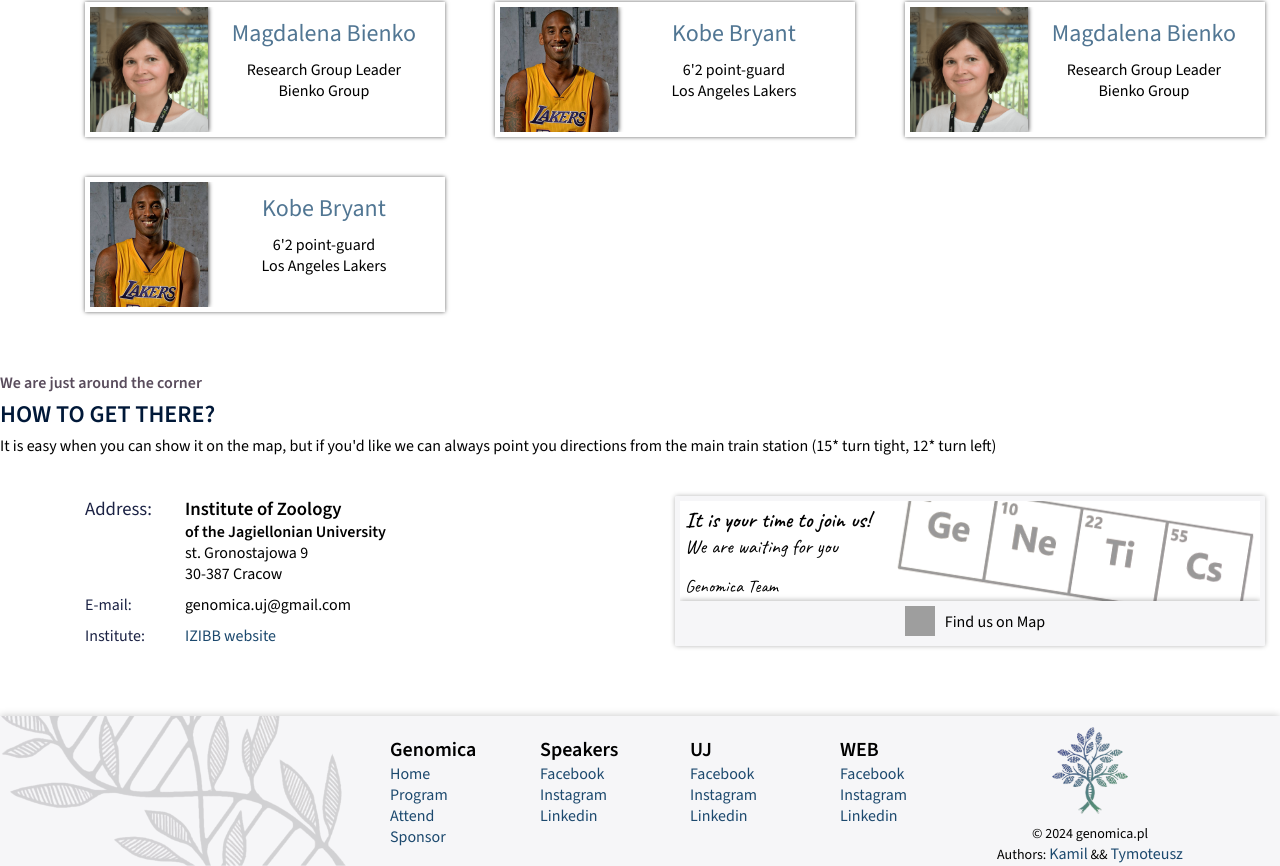
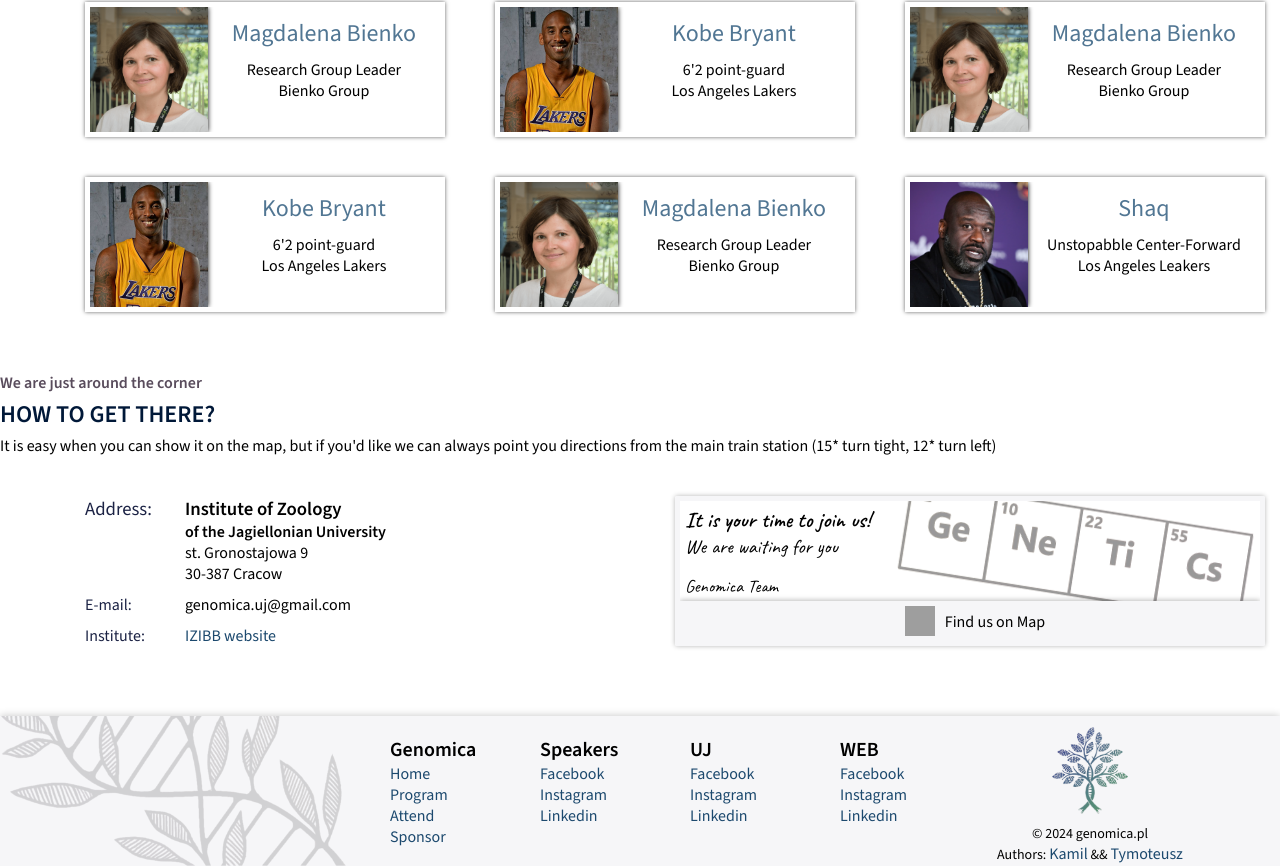
Before and after one commit to tzmcion/genomica, a React (Create React App) app: page / in a window 1280 px wide. Shown: the part 1517-2383 px from the top of the page. Built offline with nearby package versions, Linux system fonts and the light colour scheme; grey boxes are pictures that could not be loaded.

Commit message:
Changed program and speakers

```diff
--- a/src/Components/Speakers/Speakers.js
+++ b/src/Components/Speakers/Speakers.js
@@ -5,6 +5,7 @@
 
 import magdaB from '../../Assets/speakers/magda-bienko.png'
 import kobeB from '../../Assets/speakers/kobe.jpg';
+import Shaq from '../../Assets/speakers/Shaq.jpg';
 
 export default function Speakers() {
   return (
@@ -21,6 +22,8 @@
         <SpeakerCard title='Kobe Bryant' img={kobeB}>6'2 point-guard <br /> Los Angeles Lakers</SpeakerCard>
         <SpeakerCard title='Magdalena Bienko' img={magdaB}>Research Group Leader <br /> Bienko Group</SpeakerCard>
         <SpeakerCard title='Kobe Bryant' img={kobeB}>6'2 point-guard <br /> Los Angeles Lakers</SpeakerCard>
+        <SpeakerCard title='Magdalena Bienko' img={magdaB}>Research Group Leader <br /> Bienko Group</SpeakerCard>
+        <SpeakerCard title='Shaq' img={Shaq}>Unstopabble Center-Forward<br /> Los Angeles Leakers</SpeakerCard>
       </div>
     </div>
   )
```
Also changed, not shown: src/Assets/speakers/Shaq.jpg (added).
